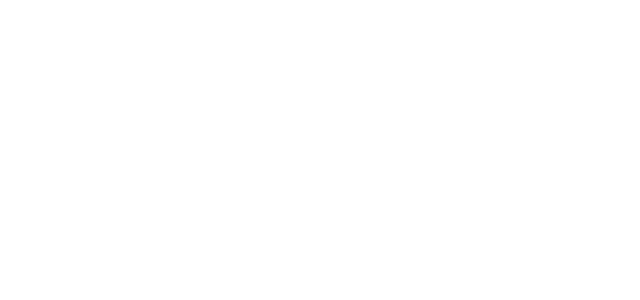
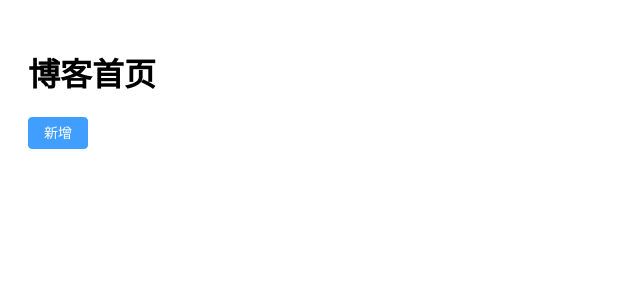
Before and after one commit to aomanxiaozi/myblog, a Vue app: page /BlogHome in a window 1280 px wide. Before the commit this address had no page. Shown: the top 300 px of the page, without its empty margins (0-640 px from the left). Built offline with nearby package versions, Linux system fonts and the light colour scheme.

Commit message:
element-plus,BlogHome.vue

```diff
--- a/package.json
+++ b/package.json
@@ -9,12 +9,15 @@
     "preview": "vite preview"
   },
   "dependencies": {
+    "element-plus": "^2.10.2",
     "three": "^0.148.0",
     "vue": "^3.5.13",
     "vue-router": "^4.5.1"
   },
   "devDependencies": {
     "@vitejs/plugin-vue": "^5.2.3",
+    "unplugin-auto-import": "^19.3.0",
+    "unplugin-vue-components": "^28.8.0",
     "vite": "^6.3.5"
   }
 }
--- /dev/null
+++ b/src/components/BlogHome.vue
@@ -0,0 +1,15 @@
+<template>
+    <div class="blog-home">
+        <h1>博客首页</h1>
+        <el-button type="primary">新增</el-button>
+    </div>
+</template>
+
+<script setup>
+</script>
+
+<style scoped>
+.blog-home {
+    padding: 20px;
+}
+</style>
--- a/src/components/home.vue
+++ b/src/components/home.vue
@@ -6,7 +6,8 @@
 <div class="element">hello,this is a element</div>
 <div class="element2">hello,this is a element2</div>
 <div class="element3">hello,this is a element3</div>
-<button @click="handleClick2">跳转</button>
+<button @click="handleClick2">跳转three.js</button>
+<button @click="handleClick3" style="margin-top: 10px; font-size: 16px; padding: 10px 20px; border-radius: 5px; background-color: #007bff; color: #fff; border: none; cursor: pointer;">跳转home</button>
 </div>
 </template>
 <script setup>
@@ -19,6 +20,9 @@ const handleClick = () => {
 }
 const handleClick2 = () => {
     router.push('/web1')
+}
+const handleClick3 = () => {
+    router.push('/BlogHome')
 }
 </script>
 
--- a/src/main.js
+++ b/src/main.js
@@ -1,4 +1,6 @@
 import { createApp } from 'vue'
+import ElementPlus from 'element-plus'
+import 'element-plus/dist/index.css'
 
 import App from './App.vue'
 import router from './router'
@@ -7,4 +9,5 @@ const app = createApp(App)
 
 
 app.use(router)
+app.use(ElementPlus)
 app.mount('#app')
--- a/src/router/index.js
+++ b/src/router/index.js
@@ -15,6 +15,11 @@ const router =createRouter({
             component: () => import('../components/web1.vue')
         },
         {
+            path: '/BlogHome',
+            name: 'BlogHome',
+            component: () => import('../components/BlogHome.vue')
+        },
+        {
             path: '/',
             redirect: '/home'
         }
--- a/vite.config.js
+++ b/vite.config.js
@@ -1,9 +1,22 @@
 import { defineConfig } from 'vite'
 import vue from '@vitejs/plugin-vue'
 import { fileURLToPath, URL } from 'url'
+import AutoImport from 'unplugin-auto-import/vite'
+import Components from 'unplugin-vue-components/vite'
+import { ElementPlusResolver } from 'unplugin-vue-components/resolvers'
+
 // https://vite.dev/config/
 export default defineConfig({
-  plugins: [vue()],
+  plugins: [
+    vue(),
+    AutoImport({
+      resolvers: [ElementPlusResolver()],
+    }
+    ),
+    Components({
+      resolvers: [ElementPlusResolver()],
+    })
+  ],
   server: {
     host: '127.0.0.1',
     port: 5174,
```
Also changed, not shown: src/components/web1.vue (+11 -1 lines), 1 other file (tests, documents, lock files or other folders).
